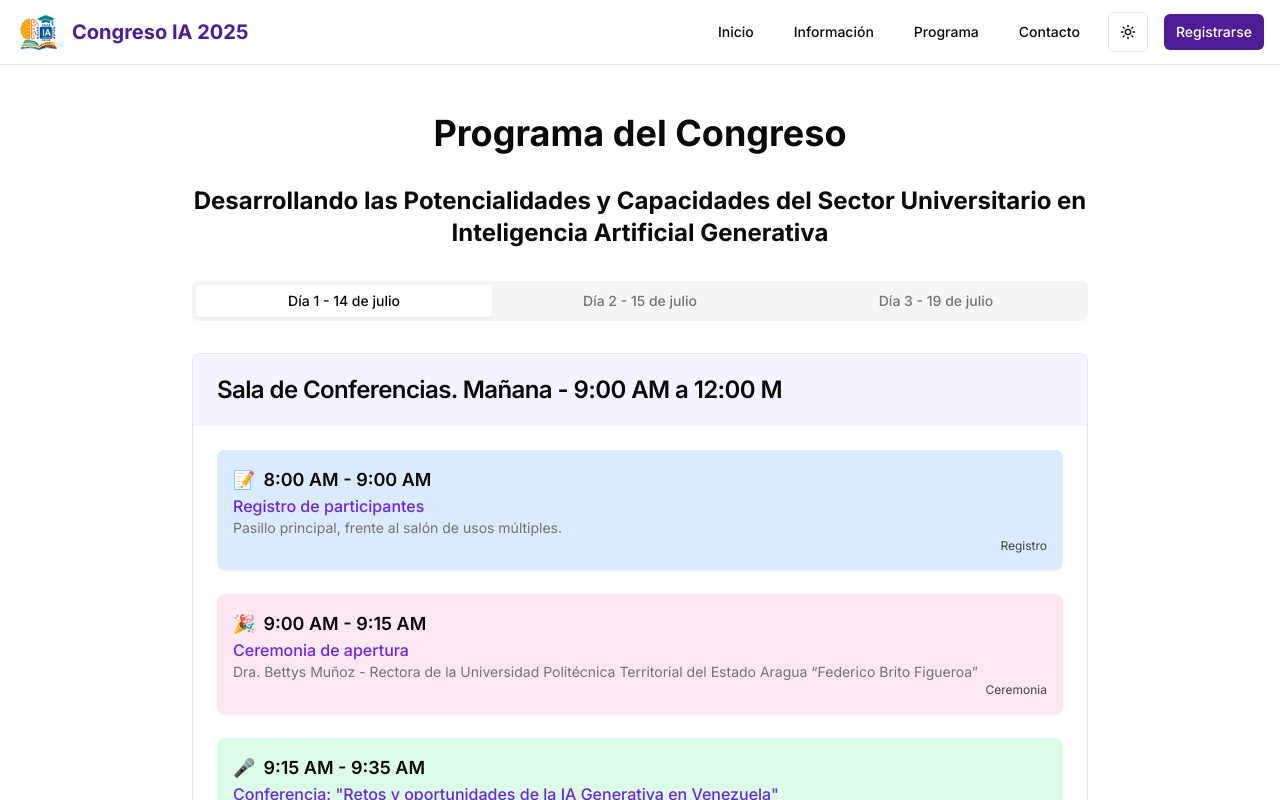
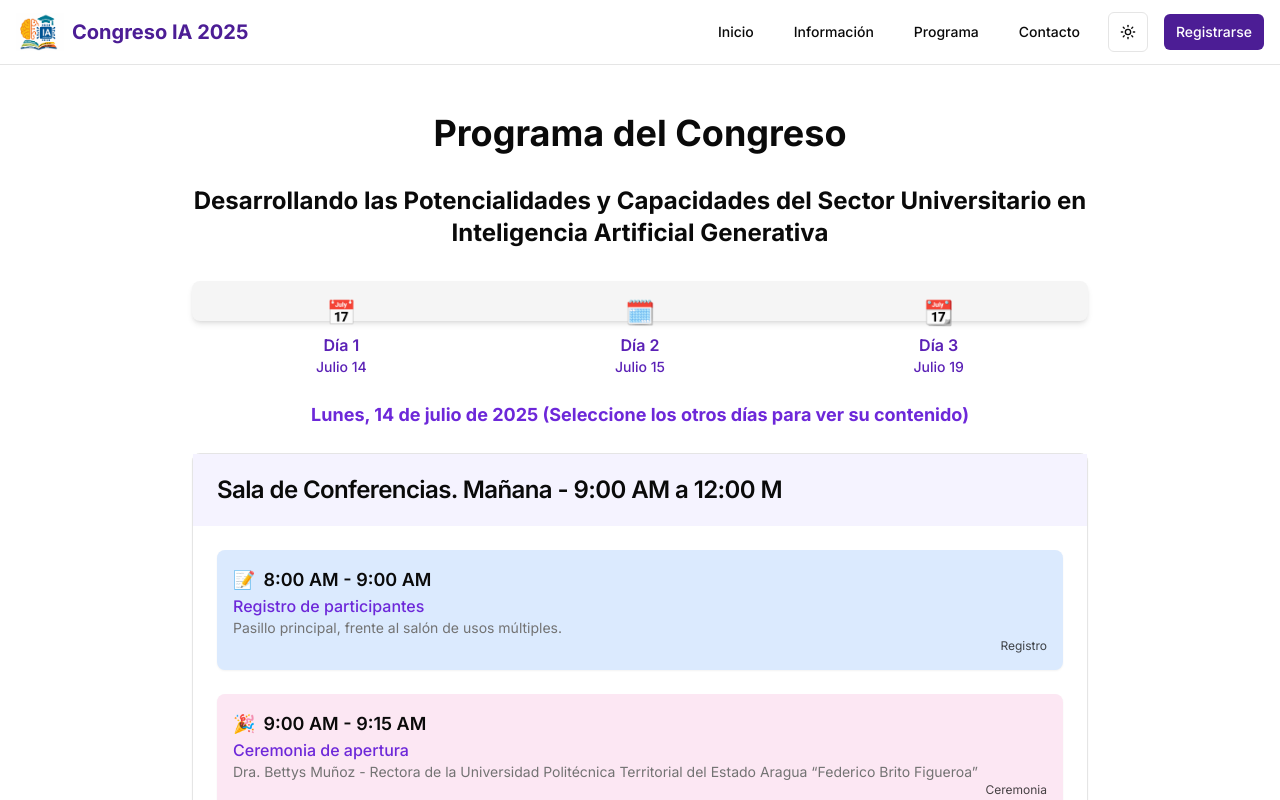
Before and after one commit to uptaragua-oficial/congreso-ia, a Next.js app: page /programa in a window 1280 px wide. Shown: the top 800 px of the page. Built offline with nearby package versions, Linux system fonts and the light colour scheme.

Commit message:
programa menú

```diff
--- a/app/programa/page.tsx
+++ b/app/programa/page.tsx
@@ -1,5 +1,14 @@
+"use client";
+
+import { useState } from 'react';
 import { Card, CardContent, CardHeader, CardTitle } from "@/components/ui/card"
 import { Tabs, TabsContent, TabsList, TabsTrigger } from "@/components/ui/tabs"
+import {
+  Tooltip,
+  TooltipContent,
+  TooltipProvider,
+  TooltipTrigger,
+} from "@/components/ui/tooltip"
 
 // Define una interfaz para la estructura de una actividad
 interface Activity {
@@ -12,18 +21,18 @@ interface Activity {
 
 // Define colores para cada tipo de actividad
 const activityColors: { [key: string]: string } = {
-  'Registro': 'bg-blue-100 dark:bg-blue-900/20', // Suave para registro
-  'Conferencia': 'bg-green-100 dark:bg-green-900/20', // Para conferencias importantes
-  'Panel': 'bg-yellow-100 dark:bg-yellow-900/20', // Para paneles de discusión
-  'Ponencia': 'bg-purple-100 dark:bg-purple-900/20', // Para ponencias individuales
-  'Receso': 'bg-gray-100 dark:bg-gray-800/20', // Neutro para recesos
-  'Bootcamp': 'bg-red-100 dark:bg-red-900/20', // Para actividades prácticas intensivas
-  'Sesión de Preguntas y Respuestas': 'bg-indigo-100 dark:bg-indigo-900/20', // Para Q&A
-  'Póster': 'bg-teal-100 dark:bg-teal-900/20', // Para sesiones de póster
-  'Ceremonia': 'bg-pink-100 dark:bg-pink-900/20', // Para ceremonias
+  'Registro': 'bg-blue-100 dark:bg-blue-900/20',
+  'Conferencia': 'bg-green-100 dark:bg-green-900/20',
+  'Panel': 'bg-yellow-100 dark:bg-yellow-900/20',
+  'Ponencia': 'bg-purple-100 dark:bg-purple-900/20',
+  'Receso': 'bg-gray-100 dark:bg-gray-800/20',
+  'Bootcamp': 'bg-red-100 dark:bg-red-900/20',
+  'Sesión de Preguntas y Respuestas': 'bg-indigo-100 dark:bg-indigo-900/20',
+  'Póster': 'bg-teal-100 dark:bg-teal-900/20',
+  'Ceremonia': 'bg-pink-100 dark:bg-pink-900/20',
 };
 
-// Define iconos para cada tipo de actividad (usando emojis o podrías usar una librería de iconos)
+// Define iconos para cada tipo de actividad
 const activityIcons: { [key: string]: string } = {
   'Registro': '📝',
   'Conferencia': '🎤',
@@ -37,6 +46,27 @@ const activityIcons: { [key: string]: string } = {
 };
 
 export default function ProgramaPage() {
+  // Estado para controlar el día seleccionado y su descripción completa
+  // Se inicializa con el valor del Día 1 con el mensaje adicional
+  const [selectedDayText, setSelectedDayText] = useState('Lunes, 14 de julio de 2025 (Seleccione los otros días para ver su contenido)');
+
+  // Función para manejar el cambio de día
+  const handleDayChange = (value: string) => {
+    switch (value) {
+      case 'dia1':
+        setSelectedDayText('Lunes, 14 de julio de 2025 (Seleccione los otros días para ver su contenido)');
+        break;
+      case 'dia2':
+        setSelectedDayText('Martes, 15 de julio de 2025 (Seleccione los otros días para ver su contenido)');
+        break;
+      case 'dia3':
+        setSelectedDayText('Sábado, 19 de julio de 2025 (Seleccione los otros días para ver su contenido)');
+        break;
+      default:
+        setSelectedDayText('');
+    }
+  };
+
   const day1ActivitiesConferenceRoom: Activity[] = [
     { time: '8:00 AM - 9:00 AM', title: 'Registro de participantes', location: 'Pasillo principal, frente al salón de usos múltiples.', type: 'Registro' },
     { time: '9:00 AM - 9:15 AM', title: 'Ceremonia de apertura', speakers: 'Dra. Bettys Muñoz - Rectora de la Universidad Politécnica Territorial del Estado Aragua “Federico Brito Figueroa”', type: 'Ceremonia' },
@@ -89,7 +119,7 @@ export default function ProgramaPage() {
     { time: '9:00 AM - 9:20 AM', title: 'Conferencia: “La IA una disrupción en la didáctica de la ingeniería”', speakers: 'Prof. Ing. Msc. Andrés Castillo. UPT Aragua', type: 'Conferencia' },
     { time: '9:20 AM - 9:35 AM', title: 'Ponencia: “La Virtualidad: una mirada desde el quehacer pedagógico”', speakers: 'Dr. David Colombo. Universidad Nacional Experimental Simón Rodríguez. UNESR', type: 'Ponencia' },
     { time: '9:35 AM – 9:50 AM', title: 'Ponencia: “La Inteligencia Artificial y la Educación Teológica: Innovación para un Futuro Inclusivo”', speakers: 'Ing. Misael Vargas. Estudiante del Postgrado en Informática de la UPT Aragua', type: 'Ponencia' },
-    { time: '9:50 AM - 10:00 AM', title: 'Sesión de preguntas y respuestas', type: 'Sesión de Preguntas y Respuestas' },
+    { time: '9:50 AM - 10:00 AM', title: 'Sesión de preguntas y respuestas', type: 'Sesión de Preguntas y Preguntas' },
     { time: '10:00 AM - 10:10 AM', title: 'Receso – Café', type: 'Receso' },
     { time: '10:10 AM - 10:25 AM', title: 'Ponencia: “Dentify: Desarrollo de una Aplicación Móvil con Simulación 3D y Asistencia de la IA para la Formación Odontológica”', speakers: 'Ing. Dervin García. Estudiante del Postgrado en Informática de la UPT Aragua', type: 'Ponencia' },
     { time: '10:25 AM - 10:40 AM', title: 'Ponencia: “Potenciando el Aprendizaje: Aula Virtual Inteligente para una Educación Inclusiva y Eficaz a través de la Inteligencia Artificial”', speakers: 'Ing. Gavy Colmenares. Estudiante del Postgrado en Informática de la UPT Aragua.', type: 'Ponencia' },
@@ -130,12 +160,68 @@ export default function ProgramaPage() {
         <h1 className="text-3xl md:text-4xl font-bold mb-8 text-center">Programa del Congreso</h1>
         <h2 className="text-xl md:text-2xl font-bold mb-8 text-center">Desarrollando las Potencialidades y Capacidades del Sector Universitario en Inteligencia Artificial Generativa</h2>
 
-        <Tabs defaultValue="dia1" className="w-full">
-          <TabsList className="grid w-full grid-cols-3 mb-8">
-            <TabsTrigger value="dia1">Día 1 - 14 de julio</TabsTrigger>
-            <TabsTrigger value="dia2">Día 2 - 15 de julio</TabsTrigger>
-            <TabsTrigger value="dia3">Día 3 - 19 de julio</TabsTrigger>
-          </TabsList>
+        <Tabs defaultValue="dia1" className="w-full" onValueChange={handleDayChange}>
+          <TooltipProvider delayDuration={300}>
+            {/* Se restauró mb-12 para el TabsList, ya que el div de espacio se encargará */}
+            <TabsList className="grid w-full grid-cols-3 gap-2 mb-12 p-1 rounded-lg shadow-md">
+              <Tooltip>
+                <TooltipTrigger asChild>
+                  <TabsTrigger
+                    value="dia1"
+                    className="flex flex-col items-center justify-center p-3 text-purple-800 dark:text-purple-200 rounded-md transition-all duration-200 ease-in-out hover:bg-purple-200 dark:hover:bg-purple-800
+                               data-[state=active]:bg-purple-700 data-[state=active]:text-white data-[state=active]:shadow-xl data-[state=active]:ring-2 data-[state=active]:ring-purple-500 data-[state=active]:ring-offset-2"
+                  >
+                    <span className="text-2xl mb-1">📅</span>
+                    <span className="font-semibold text-base">Día 1</span>
+                    <span className="text-sm">Julio 14</span>
+                  </TabsTrigger>
+                </TooltipTrigger>
+                <TooltipContent className="bg-gray-800 text-white px-3 py-1 rounded-md shadow-lg">
+                  <p className="text-sm">Lunes, 14 de julio de 2025</p>
+                </TooltipContent>
+              </Tooltip>
+
+              <Tooltip>
+                <TooltipTrigger asChild>
+                  <TabsTrigger
+                    value="dia2"
+                    className="flex flex-col items-center justify-center p-3 text-purple-800 dark:text-purple-200 rounded-md transition-all duration-200 ease-in-out hover:bg-purple-200 dark:hover:bg-purple-800
+                               data-[state=active]:bg-purple-700 data-[state=active]:text-white data-[state=active]:shadow-xl data-[state=active]:ring-2 data-[state=active]:ring-purple-500 data-[state=active]:ring-offset-2"
+                  >
+                    <span className="text-2xl mb-1">🗓️</span>
+                    <span className="font-semibold text-base">Día 2</span>
+                    <span className="text-sm">Julio 15</span>
+                  </TabsTrigger>
+                </TooltipTrigger>
+                <TooltipContent className="bg-gray-800 text-white px-3 py-1 rounded-md shadow-lg">
+                  <p className="text-sm">Martes, 15 de julio de 2025</p>
+                </TooltipContent>
+              </Tooltip>
+
+              <Tooltip>
+                <TooltipTrigger asChild>
+                  <TabsTrigger
+                    value="dia3"
+                    className="flex flex-col items-center justify-center p-3 text-purple-800 dark:text-purple-200 rounded-md transition-all duration-200 ease-in-out hover:bg-purple-200 dark:hover:bg-purple-800
+                               data-[state=active]:bg-purple-700 data-[state=active]:text-white data-[state=active]:shadow-xl data-[state=active]:ring-2 data-[state=active]:ring-purple-500 data-[state=active]:ring-offset-2"
+                  >
+                    <span className="text-2xl mb-1">📆</span>
+                    <span className="font-semibold text-base">Día 3</span>
+                    <span className="text-sm">Julio 19</span>
+                  </TabsTrigger>
+                </TooltipTrigger>
+                <TooltipContent className="bg-gray-800 text-white px-3 py-1 rounded-md shadow-lg">
+                  <p className="text-sm">Sábado, 19 de julio de 2025</p>
+                </TooltipContent>
+              </Tooltip>
+            </TabsList>
+          </TooltipProvider>
+
+          {/* Div vacío para crear el espacio extra */}
+          <div className="h-8" aria-hidden="true"></div>
+
+          {/* Texto dinámico para mostrar el día actual, en text-lg y color morado */}
+          <h3 className="text-center text-lg font-bold text-purple-700 dark:text-purple-300 mb-6">{selectedDayText}</h3>
 
           <TabsContent value="dia1">
             <div className="grid gap-6">
```
